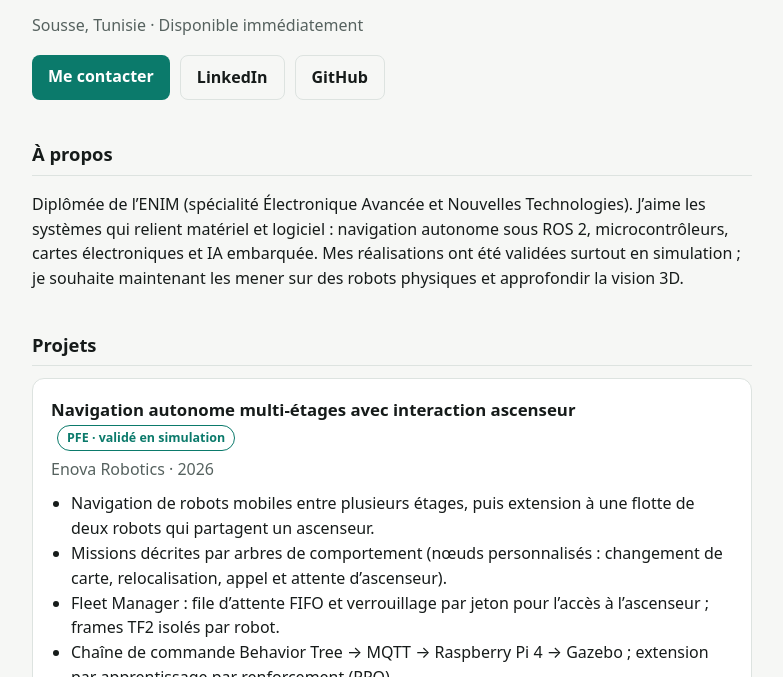
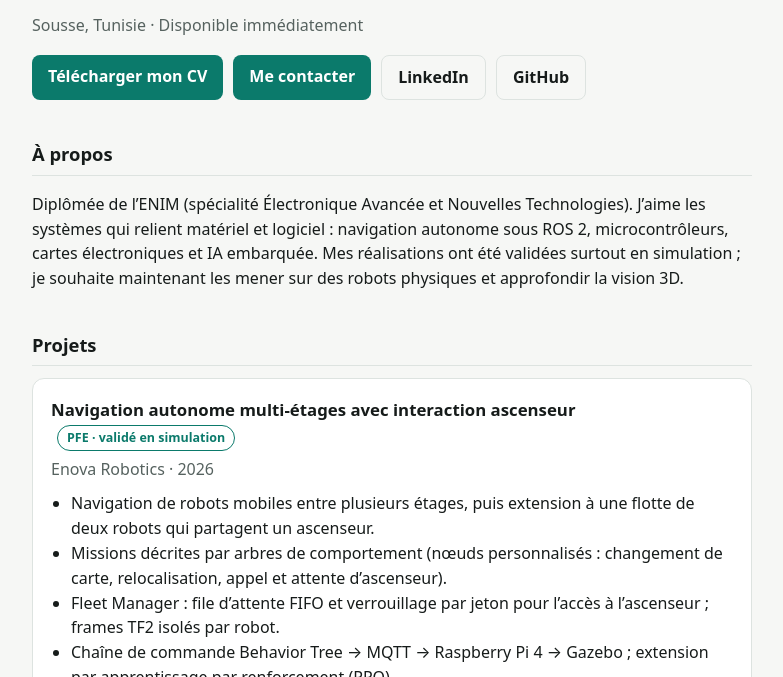
Before and after one commit to hiba-mb/portfolio, a plain HTML site: page index.html in a window 1280 px wide. Shown: the part 123-800 px from the top of the page, without its empty margins (248-1031 px from the left). Drawn offline with Linux system fonts and the light colour scheme.

Commit message:
Update index.html

```diff
--- a/index.html
+++ b/index.html
@@ -59,6 +59,7 @@ a{color:var(--accent)}
     <p class="role">Ingénieure en Génie Électrique · Robotique, ROS 2 &amp; systèmes embarqués</p>
     <p class="muted">Sousse, Tunisie · Disponible immédiatement</p>
     <div class="links">
+       <a class="btn" href="cv-1.pdf" target="_blank" rel="noopener">Télécharger mon CV</a>
       <a class="btn" href="mailto:hybambarek66@gmail.com">Me contacter</a>
       <a class="btn alt" href="https://www.linkedin.com/in/hiba-mbarek/" target="_blank" rel="noopener">LinkedIn</a>
       <a class="btn alt" href="https://github.com/hiba-mb" target="_blank" rel="noopener">GitHub</a>
```
